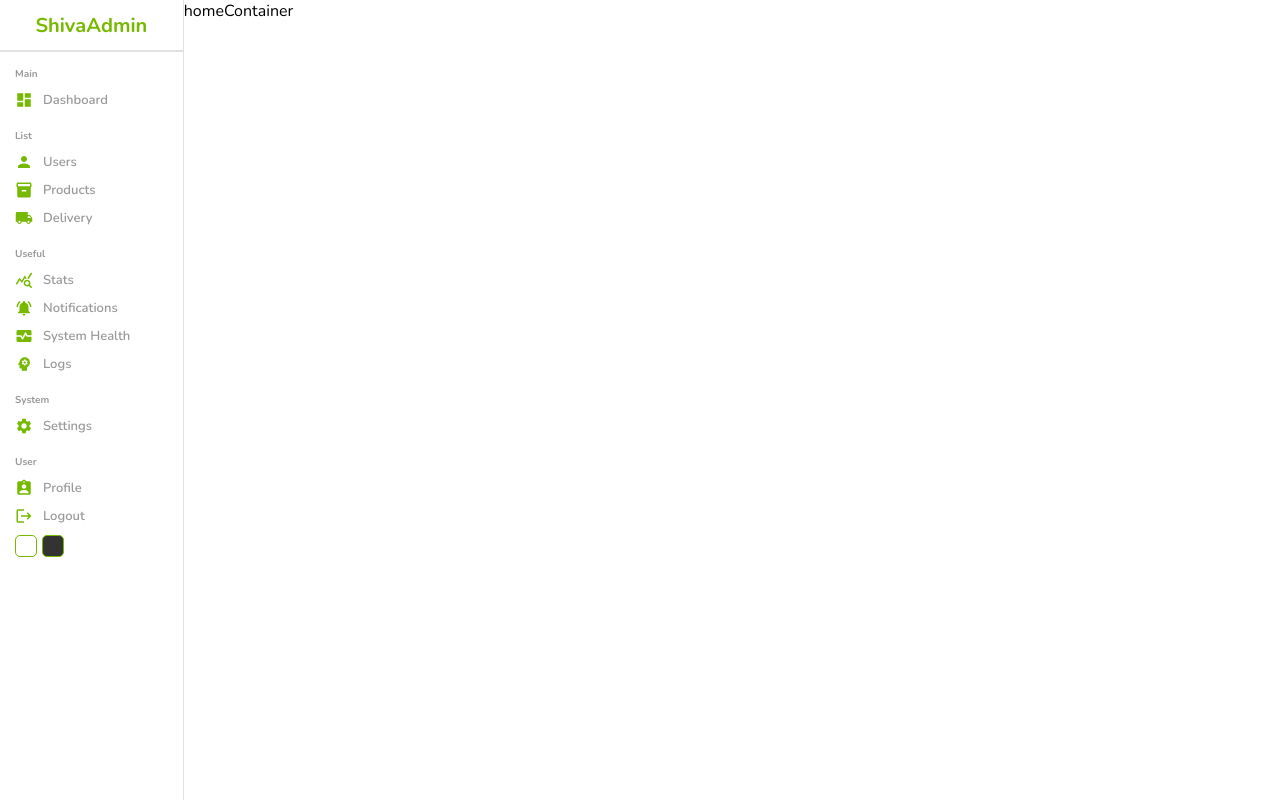
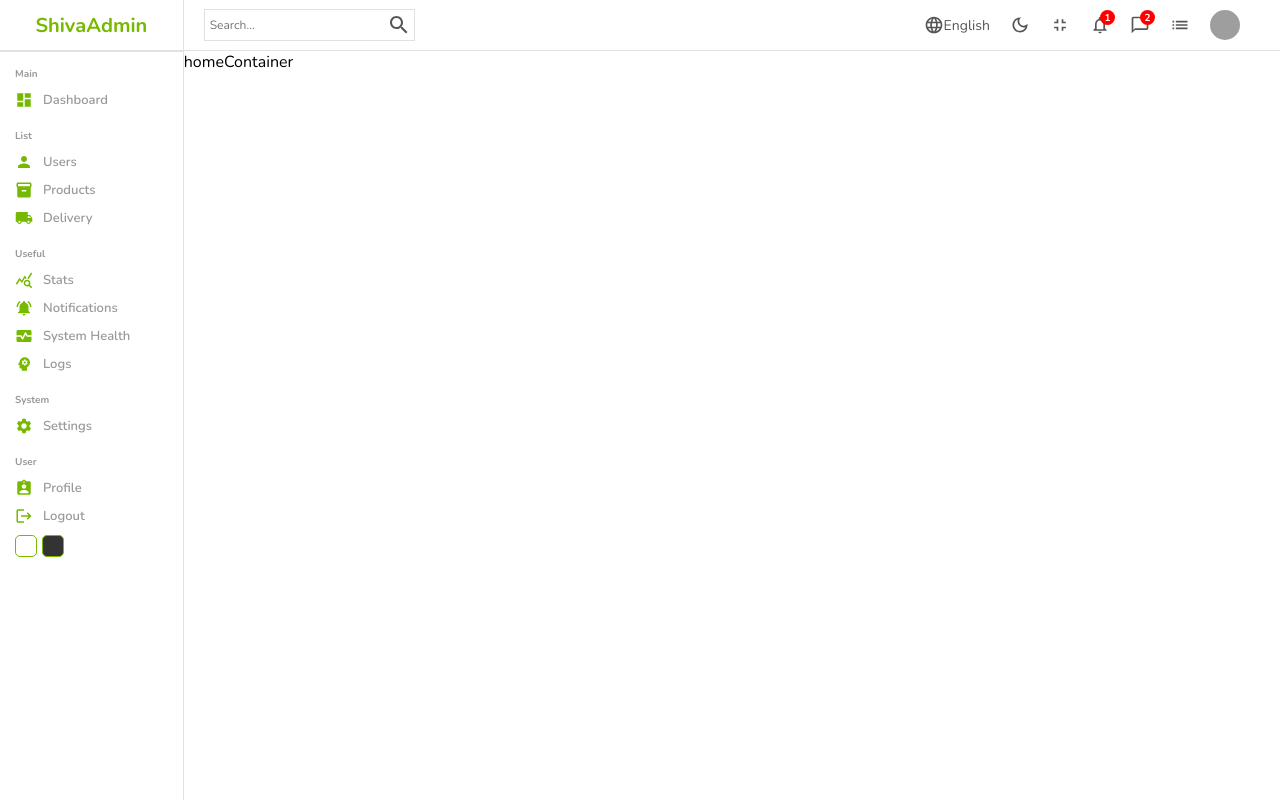
Before and after one commit to Shivanand0297/react-admin-dashboard, a React (Create React App) app: page / in a window 1280 px wide. Built offline with nearby package versions, Linux system fonts and the light colour scheme; grey boxes are pictures that could not be loaded.

Commit message:
done with navbar

```diff
--- a/src/components/navbar/Navbar.jsx
+++ b/src/components/navbar/Navbar.jsx
@@ -1,9 +1,56 @@
-import "./navbar.scss"
+import "./navbar.scss";
+import SearchOutlinedIcon from "@mui/icons-material/SearchOutlined";
+import LanguageOutlinedIcon from "@mui/icons-material/LanguageOutlined";
+import DarkModeOutlinedIcon from "@mui/icons-material/DarkModeOutlined";
+import FullscreenExitOutlinedIcon from "@mui/icons-material/FullscreenExitOutlined";
+import NotificationsNoneOutlinedIcon from "@mui/icons-material/NotificationsNoneOutlined";
+import ChatBubbleOutlineOutlinedIcon from "@mui/icons-material/ChatBubbleOutlineOutlined";
+import ListOutlinedIcon from "@mui/icons-material/ListOutlined";
 
 const Navbar = () => {
+
   return (
-    <div className="navbar" >Navbar</div>
-  )
-}
+    <div className="navbar">
+      <div className="wrapper">
+        <div className="search">
+          <input type="text" placeholder="Search..." />
+          <SearchOutlinedIcon className="icon" />
+        </div>
+        <div className="items">
+          <div className="item">
+            <LanguageOutlinedIcon className="icon" />
+            English
+          </div>
+          <div className="item">
+            <DarkModeOutlinedIcon
+              className="icon"
+            />
+          </div>
+          <div className="item">
+            <FullscreenExitOutlinedIcon className="icon" />
+          </div>
+          <div className="item">
+            <NotificationsNoneOutlinedIcon className="icon" />
+            <div className="counter">1</div>
+          </div>
+          <div className="item">
+            <ChatBubbleOutlineOutlinedIcon className="icon" />
+            <div className="counter">2</div>
+          </div>
+          <div className="item">
+            <ListOutlinedIcon className="icon" />
+          </div>
+          <div className="item">
+            <img
+              src="https://images.pexels.com/photos/941693/pexels-photo-941693.jpeg?auto=compress&cs=tinysrgb&dpr=2&w=500"
+              alt=""
+              className="avatar"
+            />
+          </div>
+        </div>
+      </div>
+    </div>
+  );
+};
 
-export default Navbar
+export default Navbar;
--- a/src/components/navbar/navbar.scss
+++ b/src/components/navbar/navbar.scss
@@ -0,0 +1,72 @@
+.navbar {
+  height: 50px;
+  border-bottom: .5px solid var(--border-color);
+  display: flex;
+  align-items: center;
+  font-size: 14px;
+  color: #555;
+
+  .wrapper {
+    width: 100%;
+    padding: 20px;
+    display: flex;
+    align-items: center;
+    justify-content: space-between;
+
+    .search {
+      display: flex;
+      align-items: center;
+      border: 0.5px solid var(--border-color);
+      padding: 3px;
+
+      input {
+        border: none;
+        outline: none;
+        background: transparent;
+
+        &::placeholder {
+          font-size: 12px;
+        }
+      }
+    }
+
+    .items {
+      display: flex;
+      align-items: center;
+
+      .item {
+        display: flex;
+        align-items: center;
+        margin-right: 20px;
+        position: relative;
+
+        .icon {
+          font-size: 20px;
+          cursor: pointer;
+        }
+
+        .avatar {
+          width: 30px;
+          height: 30px;
+          border-radius: 50%;
+        }
+
+        .counter {
+          width: 15px;
+          height: 15px;
+          background-color: #ff0000;
+          border-radius: 50%;
+          color: #FFF;
+          display: flex;
+          align-items: center;
+          justify-content: center;
+          font-size: 10px;
+          font-weight: bold;
+          position: absolute;
+          top: -5px;
+          right: -5px;
+        }
+      }
+    }
+  }
+}
--- a/src/pages/home/Home.jsx
+++ b/src/pages/home/Home.jsx
@@ -1,3 +1,4 @@
+import Navbar from "../../components/navbar/Navbar"
 import Sidebar from "../../components/sidebar/Sidebar"
 import "./home.scss"
 
@@ -6,6 +7,7 @@
     <div className="home" >
       <Sidebar/>
       <div className="homeContainer">
+        <Navbar/>
         homeContainer
       </div>
     </div>
```
